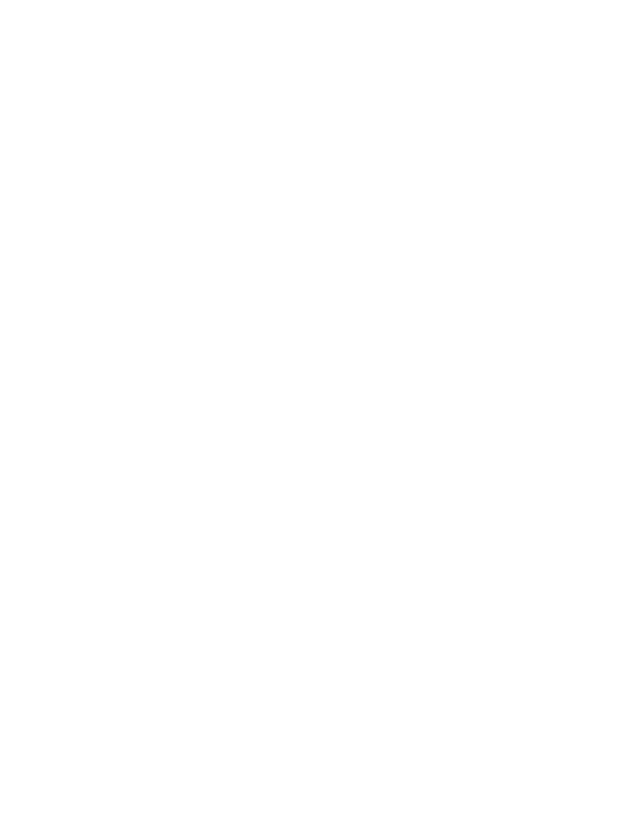
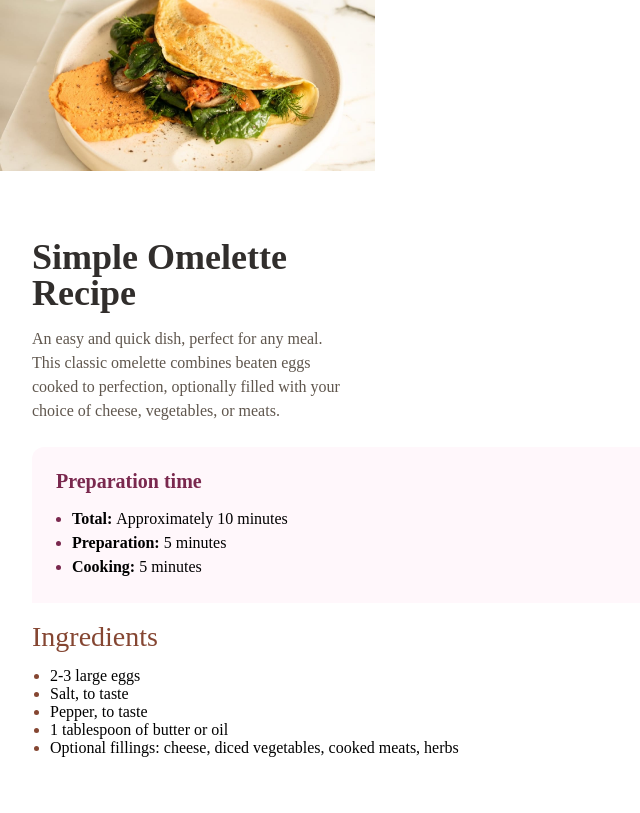
Before and after one commit to Tsotnev/recipe-app, a plain HTML site: page index.html in a window 1280 px wide. Shown: the whole page, without its empty margins (0-640 px from the left). Drawn offline with Linux system fonts and the light colour scheme.

Commit message:
added list

```diff
--- a/index.html
+++ b/index.html
@@ -5,8 +5,42 @@
   <meta name="viewport" content="width=device-width, initial-scale=1.0">
   <link rel="icon" type="image/png" sizes="32x32" href="./assets/images/favicon-32x32.png">
   <title>Frontend Mentor | Recipe page</title>
+  <link rel="stylesheet" href="./style.css">
 </head>
 <body>
+  <img class="topimage" src="../assets/images/image-omelette.jpeg" alt="">
 
+  <div class="text-content">
+    <div class="title">
+<div class="titletxt">
+  <h1>Simple Omelette Recipe</h1>
+</div>
+<div class="titlesmtxt">
+ <p>An easy and quick dish, perfect for any meal. This classic omelette combines beaten eggs cooked to perfection, optionally filled with your choice of cheese, vegetables, or meats.</p>
+</div>
+    </div>
+    <div class="preparation">
+      <div class="preph1">Preparation time</div>
+      <div class="preplist">
+        <ul>
+          <li><b>Total:</b> <span> Approximately 10 minutes </span></li>
+          <li> <b>Preparation:</b> <span> 5 minutes </span></li>
+          <li> <b>Cooking:</b> <span> 5 minutes </span></li>
+        </ul>
+      </div>
+    </div>
+    <div class="ingredients">
+      <div class="ingh1">Ingredients</div>
+      <div class="inglist">
+        <ul>
+          <li>2-3 large eggs</li>
+          <li>Salt, to taste</li>
+          <li>Pepper, to taste</li>
+          <li>1 tablespoon of butter or oil</li>
+          <li>Optional fillings: cheese, diced vegetables, cooked meats, herbs</li>
+        </ul>
+      </div>
+    </div>
+  </div>
 </body>
 </html>
--- /dev/null
+++ b/style.css
@@ -0,0 +1,117 @@
+body{margin: 0;
+padding: 0;}
+
+.topimage{width: 375px;
+    height: 171px;
+    gap: 0px;
+    opacity: 0px;
+    }
+
+.text-content{width: Fill (375px);
+    height: Hug (1,872px);
+    padding: 40px 32px 40px 32px;
+    gap: 32px;
+    opacity: 0px;
+}
+.titletxt{width: 311px;
+    height: 72px;
+    gap: 0px;
+    opacity: 0px;
+    }
+    .titletxt h1{font-family: Young Serif;
+        font-size: 36px;
+        font-weight: 600;
+        line-height: 36px;
+        text-align: left;
+        color: rgba(49, 46, 44, 1);
+        }
+
+    .titlesmtxt{width: 311px;
+        height: 120px;
+        gap: 0px;
+        opacity: 0px;
+        }
+        .titlesmtxt p{
+            font-family: Outfit;
+            font-size: 16px;
+            font-weight: 400;
+            line-height: 24px;
+            text-align: left;
+            color: rgba(95, 86, 77, 1);
+
+            }
+
+            .preparation{width: Fill (311px);
+                height: Hug (196px);
+                padding: 24px 0px 0px 0px;
+                gap: 16px;
+                border-radius: 12px 0px 0px 0px;
+                opacity: 0px;
+                background: rgba(255, 247, 251, 1);
+                }
+
+                .preph1{width: 263px;
+                    height: 20px;
+                    gap: 0px;
+                    opacity: 0px;
+                    font-family: Outfit;
+                    font-size: 20px;
+                    font-weight: 600;
+                    line-height: 20px;
+                    text-align: left;
+                    color: rgba(122, 40, 78, 1);
+                    margin-left: 24px;
+                }
+
+                .preplist{width: Fill (263px);
+                    height: Hug (112px);
+                    gap: 8px;
+                    opacity: 0px;
+                    padding-bottom: 8px;
+                    }
+
+                    .preplist li::marker{ color:rgba(122, 40, 78, 1) ;
+                    }
+
+                    .preplist b{font-family: Outfit;
+                        font-size: 16px;
+                        font-weight: 700;
+                        line-height: 24px;
+                        text-align: left;
+                        }
+
+                        .preplist span{
+                            font-family: Outfit;
+                            font-size: 16px;
+                            font-weight: 400;
+                            line-height: 24px;
+                            text-align: left;
+                            }
+
+                            .ingredients{width: Fill (311px);
+                                height: Hug (228px);
+                                gap: 24px;
+                                opacity: 0px;
+                                margin-top: 20px;
+                                }
+
+                                .ingh1{width: 311px;
+                                    height: 28px;
+                                    gap: 0px;
+                                    opacity: 0px;
+                                    font-family: Young Serif;
+                                    font-size: 28px;
+                                    font-weight: 400;
+                                    line-height: 28px;
+                                    text-align: left;
+                                    color: rgba(133, 70, 50, 1);
+                                    }
+
+                                    .inglist{width: Fill (311px);
+                                        height: Hug (176px);
+                                        gap: 20px;
+                                        opacity: 0px;
+                                        }
+
+                                        .inglist li::marker{color: rgba(133, 70, 50, 1);}
+                                        .inglist ul{padding-left: 18px;}
```
